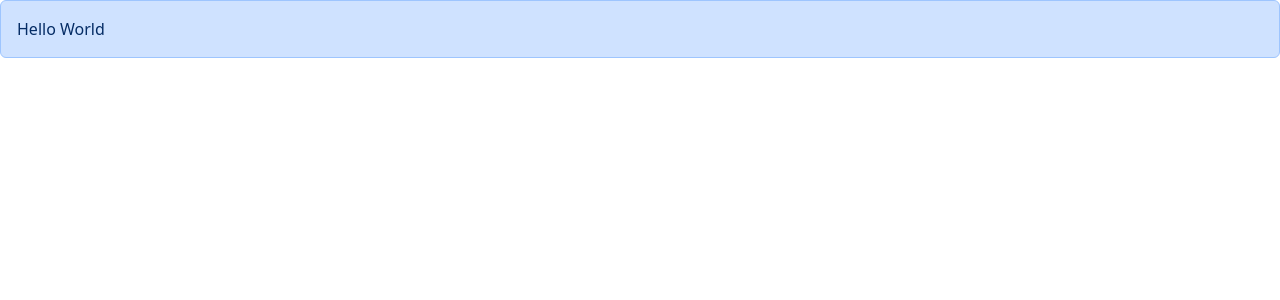
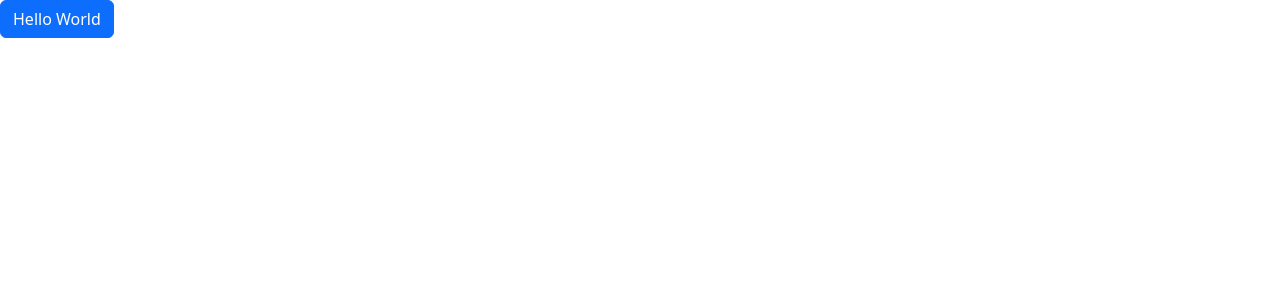
Before and after one commit to hanssenstijn/react-app, a React (Vite) app: page / in a window 1280 px wide. Shown: the top 300 px of the page. Built offline with nearby package versions, Linux system fonts and the light colour scheme.

Commit message:
add button

```diff
--- a/src/App.tsx
+++ b/src/App.tsx
@@ -1,11 +1,11 @@
-import Alert from "./components/Alert";
+import Button from "./components/Button";
 
 function App() {
   return (
     <div>
-      <Alert>
-        Hello <span>World</span>
-      </Alert>
+      <Button color="primary" onClick={() => console.log("Clicked")}>
+        Hello World
+      </Button>
     </div>
   );
 }
--- /dev/null
+++ b/src/components/Button.tsx
@@ -0,0 +1,17 @@
+import { ReactNode } from "react";
+
+interface Props {
+  children: ReactNode;
+  onClick: () => void;
+  color?: "primary" | "secondary" | "danger";
+}
+
+const Button = ({ children, onClick, color = "primary" }: Props) => {
+  return (
+    <button type="button" className={"btn btn-" + color} onClick={onClick}>
+      {children}
+    </button>
+  );
+};
+
+export default Button;
```
